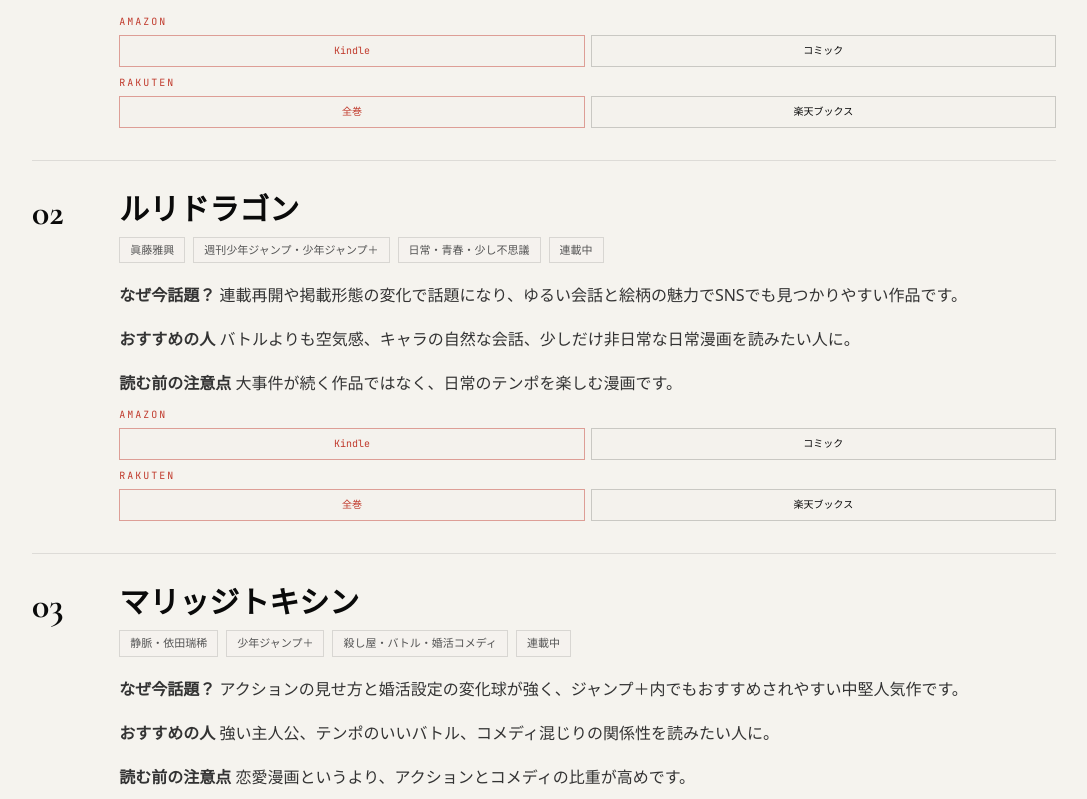
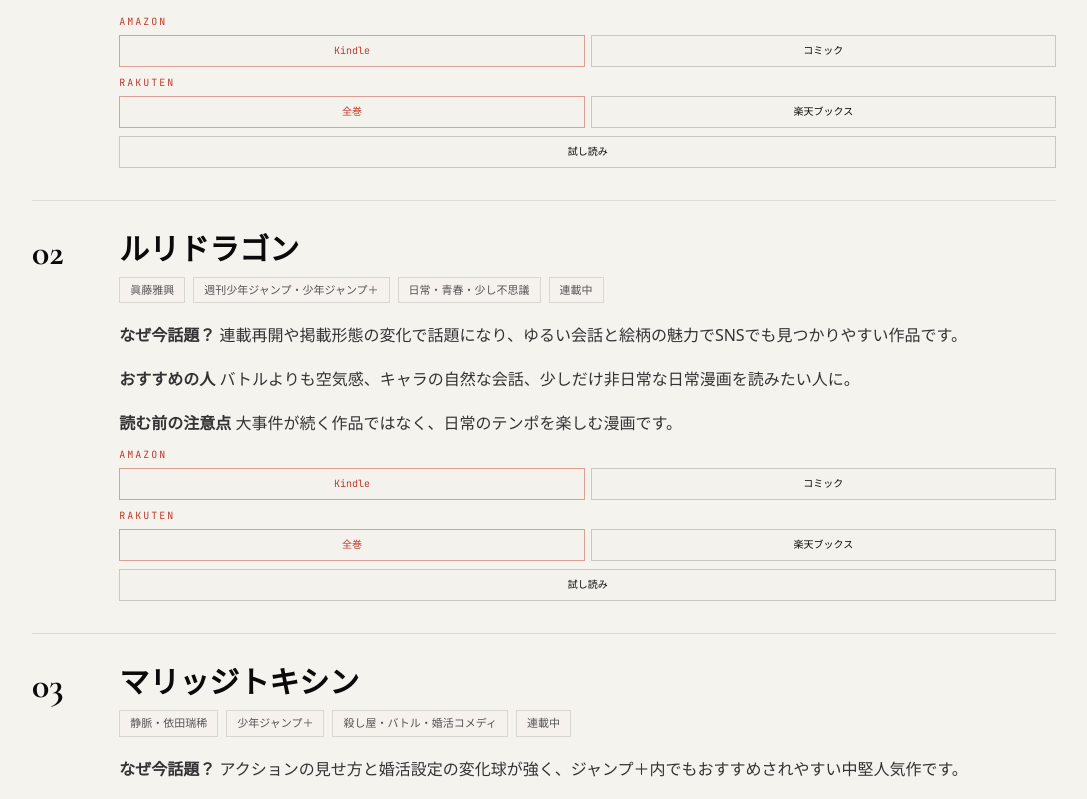
Before and after one commit to mikasaackerman0315/manga-match-shindan, a Next.js app in the folder manga-oracle-gemini/: page /trending-manga in a window 1280 px wide. Shown: the part 941-1740 px from the top of the page, without its empty margins (96-1183 px from the left). Built offline with nearby package versions, Linux system fonts and the light colour scheme.

Commit message:
Add BookLive preview affiliate links

```diff
--- a/manga-oracle-gemini/src/app/StoreLinks.jsx
+++ b/manga-oracle-gemini/src/app/StoreLinks.jsx
@@ -10,6 +10,7 @@
     amazonPaper: `/api/out?store=amazon&intent=paper&title=${query}`,
     rakutenSet: `/api/out?store=rakuten&intent=set&title=${query}`,
     rakutenBooks: `/api/out?store=rakuten&intent=books&title=${query}`,
+    booklivePreview: `/api/out?store=booklive&intent=preview&title=${query}`,
   };
 }
 
@@ -29,6 +30,15 @@
       link_type: intent === "set" ? "set" : intent === "books" ? "books" : "other",
       page_type: pageType || "other",
     });
+    return;
+  }
+
+  if (store === "booklive") {
+    trackEvent("affiliate_click_booklive", {
+      title: title || "",
+      link_type: intent === "preview" ? "preview" : "other",
+      page_type: pageType || "other",
+    });
   }
 }
 
@@ -40,6 +50,7 @@
     comic: "\u30b3\u30df\u30c3\u30af",
     fullSet: "\u5168\u5dfb",
     rakutenBooks: "\u697d\u5929\u30d6\u30c3\u30af\u30b9",
+    preview: "\u8a66\u3057\u8aad\u307f",
   };
 
   const wrapClass = compact ? "mt-2 w-full" : "mt-4 w-full";
@@ -91,6 +102,12 @@
           </a>
         </div>
       </div>
+
+      <div className="mt-2">
+        <a href={links.booklivePreview} target="_blank" rel={rel} className={buttonClass} style={buttonStyle("booklive-preview")} {...pressHandlers("booklive-preview")} {...clickHandlers("booklive", "preview")}>
+          {labels.preview}
+        </a>
+      </div>
     </div>
   );
 }
--- a/manga-oracle-gemini/src/app/api/out/route.js
+++ b/manga-oracle-gemini/src/app/api/out/route.js
@@ -18,6 +18,12 @@
   },
   ebookjapan: {
     base: "https://ebookjapan.yahoo.co.jp/search/",
+    queryParam: "keyword",
+    affiliateParam: null,
+    affiliateEnv: null,
+  },
+  booklive: {
+    base: "https://booklive.jp/search/keyword",
     queryParam: "keyword",
     affiliateParam: null,
     affiliateEnv: null,
@@ -63,6 +69,12 @@
     return NextResponse.redirect(affiliateDestination);
   }
 
+  if (store === "booklive" && process.env.BOOKLIVE_AFFILIATE_BASE) {
+    const affiliateDestination = new URL(process.env.BOOKLIVE_AFFILIATE_BASE);
+    affiliateDestination.searchParams.set("vc_url", destination.toString());
+    return NextResponse.redirect(affiliateDestination);
+  }
+
   const affiliateId = config.affiliateEnv
     ? process.env[config.affiliateEnv] || (store === "amazon" ? DEFAULT_AMAZON_ASSOCIATE_TAG : null)
     : null;
```
Also changed, not shown: 1 other file (tests, documents, lock files or other folders).
